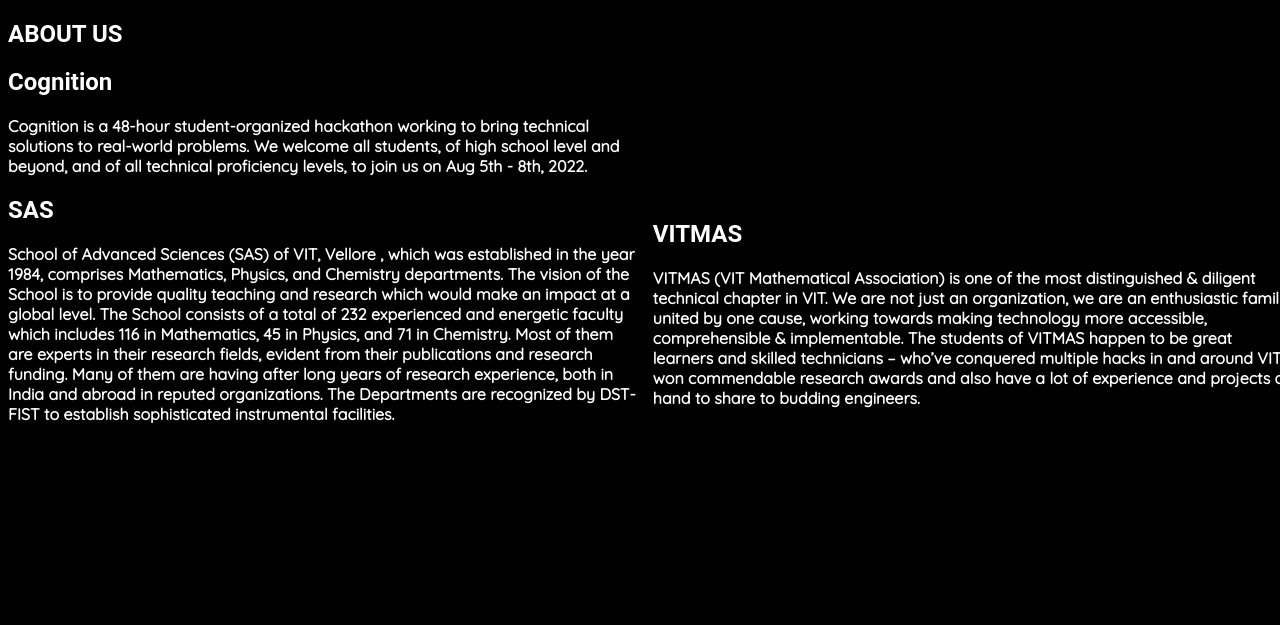
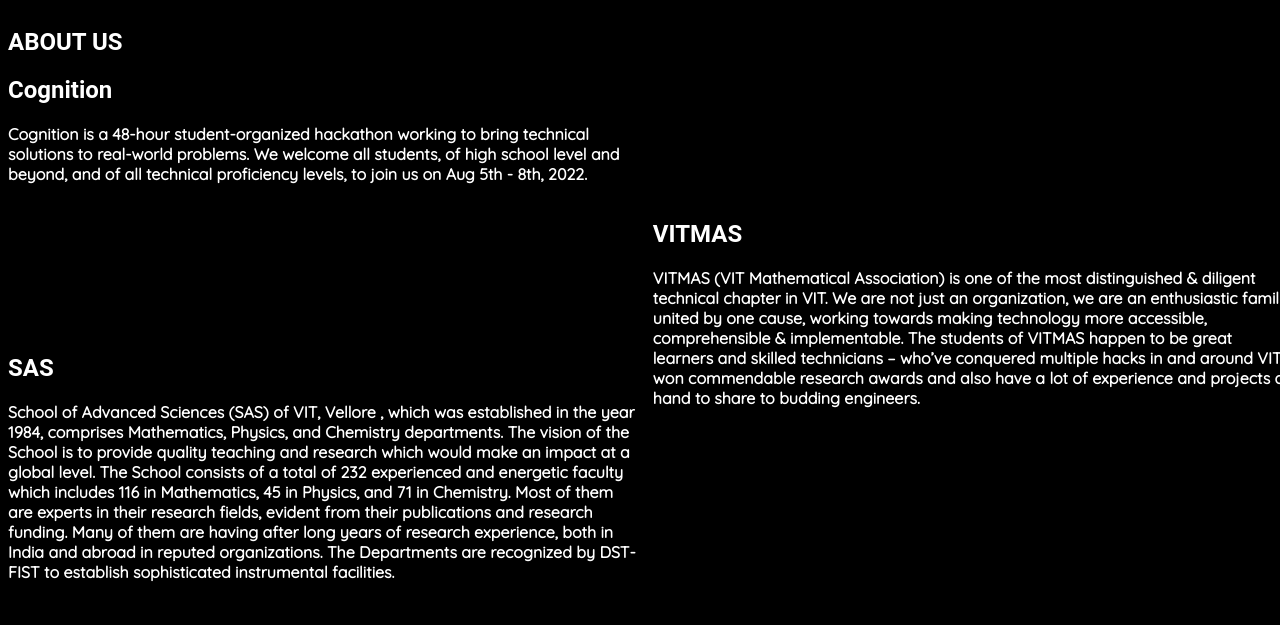
Before and after one commit to Amrit02102004/ABout_Page, a plain HTML site: page index.html in a window 1280 px wide. Drawn offline with Linux system fonts and the light colour scheme.

Commit message:
Changes to CSS

```diff
--- a/scripts.js
+++ /dev/null
@@ -1,25 +0,0 @@
-var aboutContent1 = document.querySelector('.about-content1');
-var aboutContent2 = document.querySelector('.about-content2');
-var aboutContent3 = document.querySelector('.about-content3');
-var scrollPosition = window.scrollY;
-
-window.addEventListener('scroll', function() {
-  var newScrollPosition = window.scrollY;
-  console.log(newScrollPosition);
-
-  if (newScrollPosition > 100) {
-    aboutContent1.classList.add('slide-in');
-  } else if (newScrollPosition > 200) {
-    aboutContent2.classList.add('slide-in');
-  } else if (newScrollPosition > 300) {
-    aboutContent3.classList.add('slide-in');
-  } else {
-    aboutContent1.classList.remove('slide-out');
-    aboutContent2.classList.remove('slide-out');
-    aboutContent3.classList.remove('slide-out');
-  }
-
-
-
-  scrollPosition = newScrollPosition;
-});
--- a/style.css
+++ b/style.css
@@ -18,8 +18,8 @@
   font-family: 'Roboto Slab', serif;
 }
 
-.about-content {
-  display: flex;
+.about-section {
+  display: inline-block;
 }
 
 .about-content1,
@@ -31,11 +31,16 @@
   top: 25%;
   left: 0;
   transform: translateX(-100%);
-  animation: slide-in 1s forwards;
+  animation: slide-in 2s forwards;
 }
 
 .about-content2 {
   left: 50%;
+}
+
+.about-content3{
+  position: relative;
+  top : 150px;
 }
 
 .right {
```
